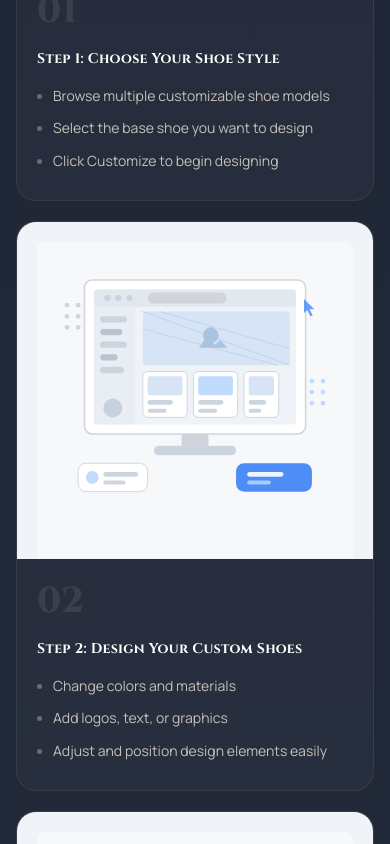
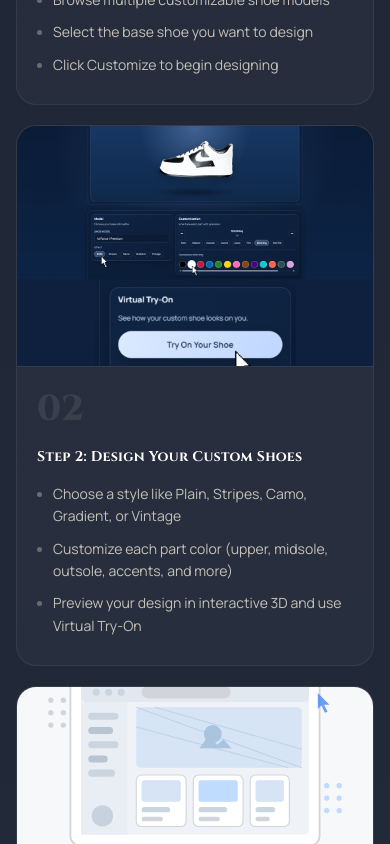
Before and after one commit to klsmbl/Sneakr.lab, a React (Create React App) app in the folder frontend/: page / in a window 390 px wide. Shown: the part 1156-2000 px from the top of the page. Built offline with nearby package versions, Linux system fonts and the light colour scheme; no server answers; grey boxes are pictures that could not be loaded.

Commit message:
Polished more the homescreen

```diff
--- a/frontend/src/components/CustomizerPage.css
+++ b/frontend/src/components/CustomizerPage.css
@@ -314,6 +314,32 @@
   color: rgba(209, 224, 248, 0.7) !important;
 }
 
+.customizer-tryon-btn {
+  border: 1px solid rgba(229, 239, 255, 0.7) !important;
+  border-radius: 999px !important;
+  background: linear-gradient(120deg, #dbeaff 0%, #bfd6ff 100%) !important;
+  color: #102947 !important;
+  font-weight: 700;
+  letter-spacing: 0.02em;
+  min-height: 44px;
+  box-shadow: 0 10px 22px rgba(8, 19, 38, 0.35);
+  transition: transform 180ms ease, box-shadow 180ms ease, filter 180ms ease;
+}
+
+.customizer-tryon-btn:hover:not(:disabled),
+.customizer-tryon-btn:focus-visible:not(:disabled) {
+  transform: translateY(-1px);
+  filter: brightness(1.03);
+  box-shadow: 0 14px 24px rgba(8, 19, 38, 0.42);
+  color: #0c2340 !important;
+}
+
+.customizer-tryon-btn:disabled {
+  opacity: 0.6;
+  cursor: not-allowed;
+  box-shadow: none;
+}
+
 .design-toggle-row {
   display: flex;
   gap: 8px;
--- a/frontend/src/components/CustomizerPage.js
+++ b/frontend/src/components/CustomizerPage.js
@@ -83,7 +83,7 @@ function CustomizerLayout() {
                 <h5 className="h6 mb-3">Virtual Try-On</h5>
                 <p className="text-muted small mb-3">See how your custom shoe looks on you.</p>
                 <button
-                  className="btn btn-primary w-100"
+                  className="btn w-100 customizer-tryon-btn"
                   onClick={handleTryOnClick}
                   disabled={!captureFunction}
                 >
--- a/frontend/src/components/LandingPage.css
+++ b/frontend/src/components/LandingPage.css
@@ -643,7 +643,7 @@ header.header {
 }
 
 .howto__inner {
-  max-width: 1120px;
+  max-width: 1280px;
   margin: 0 auto;
 }
 
@@ -675,7 +675,7 @@ header.header {
 .howto__grid {
   display: grid;
   grid-template-columns: repeat(3, 1fr);
-  gap: 28px;
+  gap: 32px;
 }
 
 /* Card */
@@ -698,22 +698,34 @@ header.header {
 /* Mockup image */
 .howto__card-mockup {
   width: 100%;
-  background: #f0f3f8;
+  background: transparent;
   border-bottom: 1px solid rgba(229, 225, 219, 0.08);
-  padding: 20px 20px 0;
+  padding: 0;
   margin-bottom: 24px;
   overflow: hidden;
 }
 
 .howto__card-mockup-img {
   width: 100%;
+  height: 270px;
+  object-fit: cover;
+  object-position: center;
   display: block;
-  border-radius: 8px 8px 0 0;
-  transition: transform 0.4s cubic-bezier(0.4, 0, 0.2, 1);
+  border-radius: 0;
+  transition: none;
 }
 
-.howto__card:hover .howto__card-mockup-img {
-  transform: scale(1.04) translateY(-4px);
+.howto__card-mockup--step2 {
+  background: transparent;
+  padding: 0;
+}
+
+.howto__card-mockup-img--step2 {
+  width: 100%;
+  height: 270px;
+  object-fit: cover;
+  object-position: center;
+  border-radius: 0;
 }
 
 .howto__card-top {
@@ -827,6 +839,11 @@ header.header {
     margin: 0 auto;
     gap: 20px;
   }
+
+  .howto__card-mockup-img,
+  .howto__card-mockup-img--step2 {
+    height: 240px;
+  }
 }
 
 @media (max-width: 520px) {
--- a/frontend/src/components/LandingPage.js
+++ b/frontend/src/components/LandingPage.js
@@ -14,6 +14,7 @@ const HOW_TO_STEPS = [
   {
     num: '01',
     title: 'Step 1: Choose Your Shoe Style',
+    image: '/placeholder-ui.svg',
     bullets: [
       'Browse multiple customizable shoe models',
       'Select the base shoe you want to design',
@@ -23,15 +24,17 @@ const HOW_TO_STEPS = [
   {
     num: '02',
     title: 'Step 2: Design Your Custom Shoes',
+    image: '/STEP 2.png',
     bullets: [
-      'Change colors and materials',
-      'Add logos, text, or graphics',
-      'Adjust and position design elements easily',
+      'Choose a style like Plain, Stripes, Camo, Gradient, or Vintage',
+      'Customize each part color (upper, midsole, outsole, accents, and more)',
+      'Preview your design in interactive 3D and use Virtual Try-On',
     ],
   },
   {
     num: '03',
     title: 'Step 3: Order Your Shoes',
+    image: '/placeholder-ui.svg',
     bullets: [
       'Review your custom design',
       'Select your size and quantity',
@@ -52,11 +55,13 @@ function HowToSection({ onGetStarted }) {
         <div className="howto__grid">
           {HOW_TO_STEPS.map((step) => (
             <div key={step.num} className="howto__card">
-              <div className="howto__card-mockup">
+              <div
+                className={`howto__card-mockup ${step.num === '02' ? 'howto__card-mockup--step2' : ''}`}
+              >
                 <img
-                  src="/placeholder-ui.svg"
-                  alt="UI mockup"
-                  className="howto__card-mockup-img"
+                  src={step.image}
+                  alt={`${step.title} preview`}
+                  className={`howto__card-mockup-img ${step.num === '02' ? 'howto__card-mockup-img--step2' : ''}`}
                 />
               </div>
               <div className="howto__card-top">
--- a/frontend/src/pages/ContactUs.css
+++ b/frontend/src/pages/ContactUs.css
@@ -5,12 +5,37 @@
 }
 
 .contact-hero {
-  padding: 110px 24px 44px;
+  padding: 54px 24px 32px;
 }
 
 .contact-hero__content {
   max-width: 1120px;
   margin: 0 auto;
+}
+
+.contact-back-btn {
+  border: 1px solid rgba(229, 225, 219, 0.24);
+  border-radius: 999px;
+  background: rgba(17, 27, 43, 0.72);
+  color: var(--text-main);
+  padding: 8px 14px;
+  margin-bottom: 14px;
+  font-size: 13px;
+  font-weight: 600;
+  letter-spacing: 0.02em;
+  cursor: pointer;
+  transition: transform 180ms ease, border-color 180ms ease, box-shadow 180ms ease;
+}
+
+.contact-back-btn:hover {
+  transform: translateY(-1px);
+  border-color: rgba(229, 225, 219, 0.44);
+  box-shadow: 0 10px 22px rgba(0, 0, 0, 0.28);
+}
+
+.contact-back-btn:focus-visible {
+  outline: 2px solid rgba(229, 225, 219, 0.58);
+  outline-offset: 2px;
 }
 
 .contact-hero__eyebrow {
@@ -192,7 +217,7 @@
 
 @media (max-width: 768px) {
   .contact-hero {
-    padding: 92px 20px 32px;
+    padding: 48px 20px 24px;
   }
 
   .contact-content {
@@ -206,7 +231,7 @@
 
 @media (max-width: 480px) {
   .contact-hero {
-    padding: 84px 16px 28px;
+    padding: 42px 16px 20px;
   }
 
   .contact-content {
--- a/frontend/src/pages/ContactUs.js
+++ b/frontend/src/pages/ContactUs.js
@@ -1,8 +1,10 @@
 import { useEffect, useState } from 'react';
+import { useNavigate } from 'react-router-dom';
 import './ContactUs.css';
 import Footer from '../Footer';
 
 function ContactUs() {
+  const navigate = useNavigate();
   const [formData, setFormData] = useState({
     name: '',
     email: '',
@@ -30,6 +32,19 @@ function ContactUs() {
     <div className="contact-page">
       <section className="contact-hero">
         <div className="contact-hero__content">
+          <button
+            type="button"
+            className="contact-back-btn"
+            onClick={() => {
+              if (window.history.length > 1) {
+                navigate(-1);
+              } else {
+                navigate('/');
+              }
+            }}
+          >
+            ← Back
+          </button>
           <p className="contact-hero__eyebrow">SUPPORT</p>
           <h1 className="contact-hero__title">Contact Us</h1>
           <h2 className="contact-hero__subtitle">Need Help? We're Here for You</h2>
```
Also changed, not shown: frontend/public/STEP 2.png (added), frontend/public/blank-screen-computer-icon-isolated-white-background.jpg (added).
